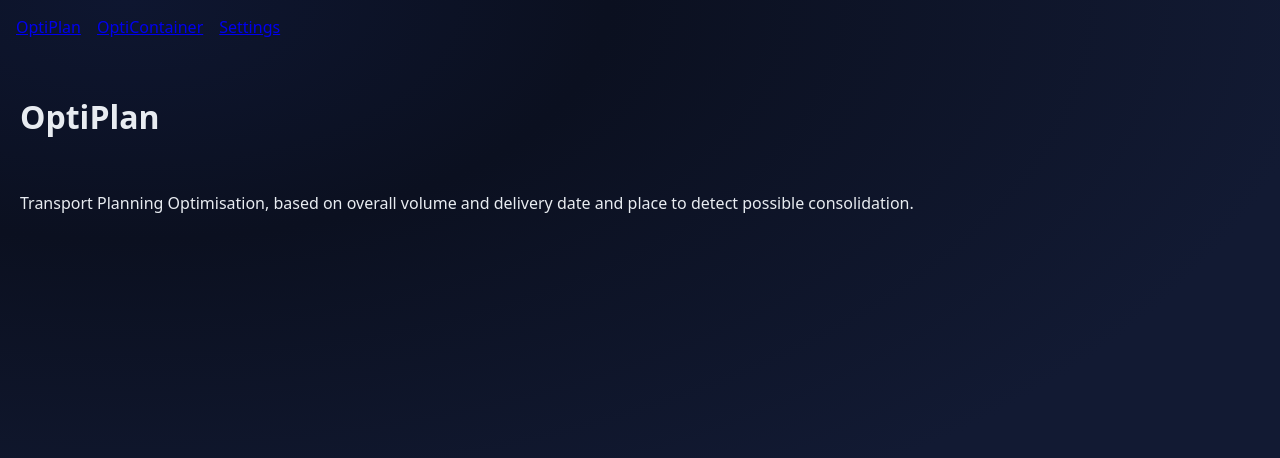
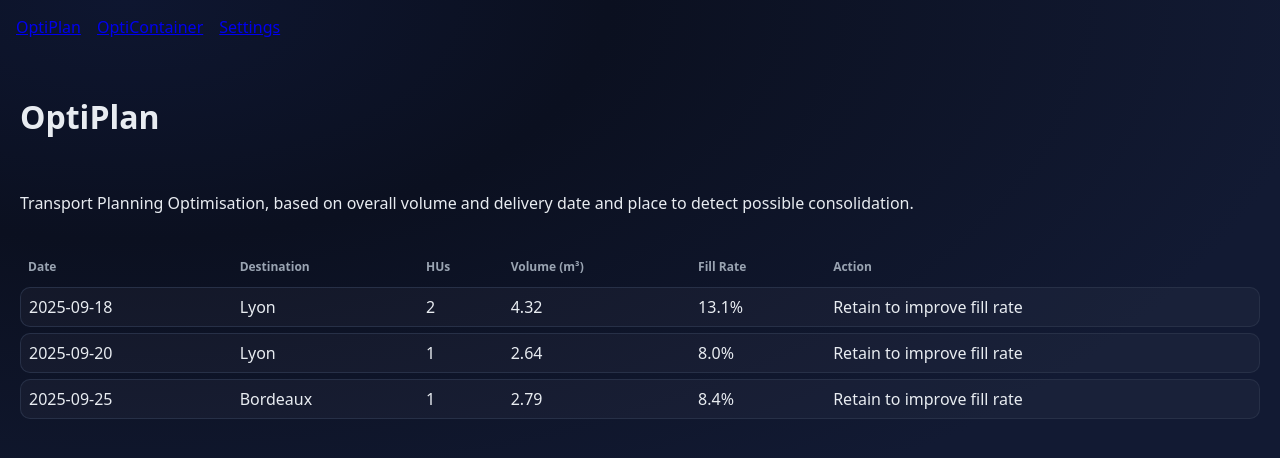
Before and after one commit to Myoxsis/transport_load_optimizer, a React (Vite) app: page / in a window 1280 px wide. Shown: the top 458 px of the page. Built offline with nearby package versions, Linux system fonts and the light colour scheme.

Commit message:
chore: stub react-router-dom types

```diff
--- a/src/pages/OptiPlan.tsx
+++ b/src/pages/OptiPlan.tsx
@@ -1,12 +1,72 @@
 import React from "react";
+import { useHUs } from "../HUsContext";
+import { volCm3, CONTAINERS } from "../packing";
+import type { HU } from "../types";
 
 export default function OptiPlan() {
+  const { hus } = useHUs();
+
+  const groups = React.useMemo(() => {
+    const map = new Map<string, { date: string; place: string; items: HU[]; volume: number }>();
+    for (const hu of hus) {
+      const key = `${hu.deliveryDate}|${hu.place.trim()}`;
+      const v = volCm3(hu.length_cm, hu.width_cm, hu.height_cm);
+      const g = map.get(key);
+      if (g) {
+        g.items.push(hu);
+        g.volume += v;
+      } else {
+        map.set(key, { date: hu.deliveryDate, place: hu.place.trim(), items: [hu], volume: v });
+      }
+    }
+    return Array.from(map.values()).sort(
+      (a, b) => a.date.localeCompare(b.date) || a.place.localeCompare(b.place)
+    );
+  }, [hus]);
+
+  const containerVol = volCm3(
+    CONTAINERS["20GP"].L,
+    CONTAINERS["20GP"].W,
+    CONTAINERS["20GP"].H
+  );
+
   return (
     <div className="layout">
       <h1>OptiPlan</h1>
       <p>
         Transport Planning Optimisation, based on overall volume and delivery date and place to detect possible consolidation.
       </p>
+      <div className="table-wrap">
+        <table className="table">
+          <thead>
+            <tr>
+              <th>Date</th>
+              <th>Destination</th>
+              <th>HUs</th>
+              <th>Volume (m³)</th>
+              <th>Fill Rate</th>
+              <th>Action</th>
+            </tr>
+          </thead>
+          <tbody>
+            {groups.map((g) => {
+              const fill = g.volume / containerVol;
+              return (
+                <tr key={`${g.date}-${g.place}`}>
+                  <td>{g.date}</td>
+                  <td>{g.place}</td>
+                  <td>{g.items.length}</td>
+                  <td>{(g.volume / 1e6).toFixed(2)}</td>
+                  <td>{(fill * 100).toFixed(1)}%</td>
+                  <td>
+                    {fill < 0.8 ? "Retain to improve fill rate" : "Ship"}
+                  </td>
+                </tr>
+              );
+            })}
+          </tbody>
+        </table>
+      </div>
     </div>
   );
 }
--- /dev/null
+++ b/src/react-router-dom.d.ts
@@ -0,0 +1 @@
+declare module 'react-router-dom';
```
